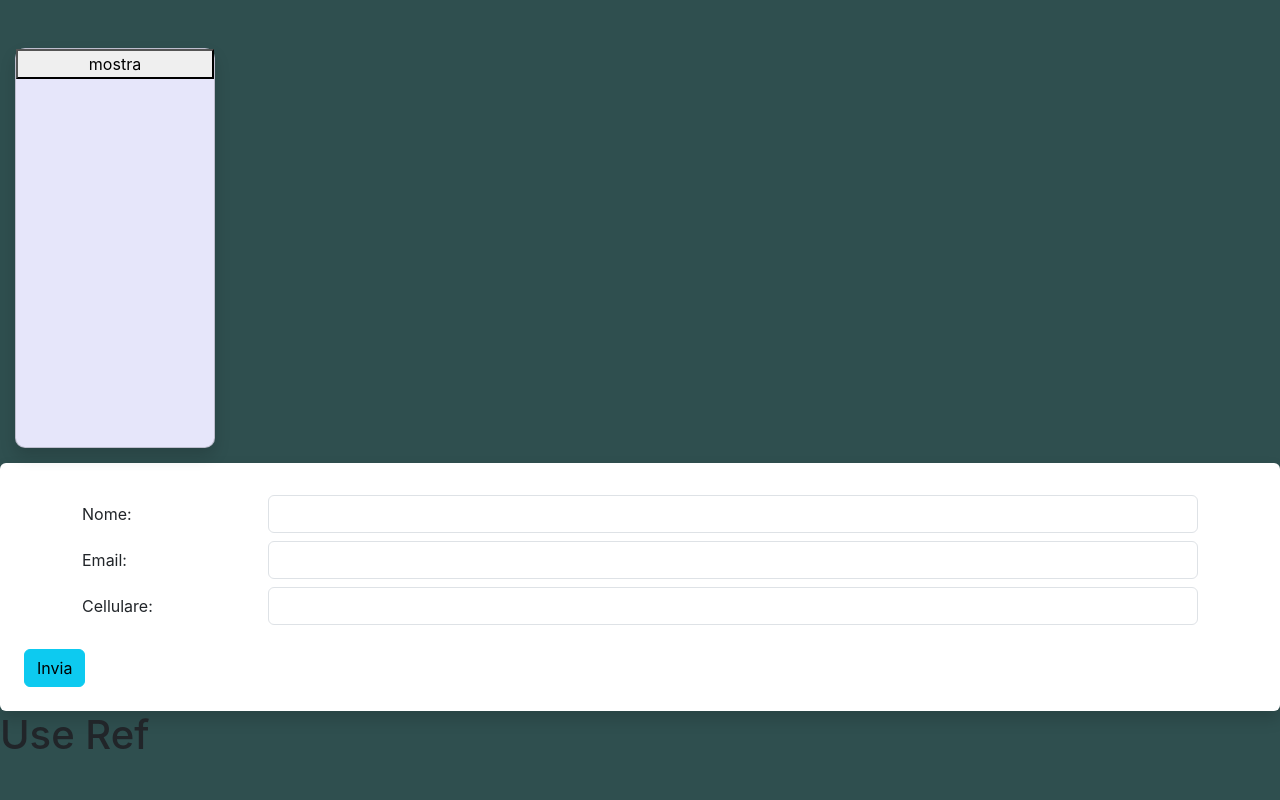
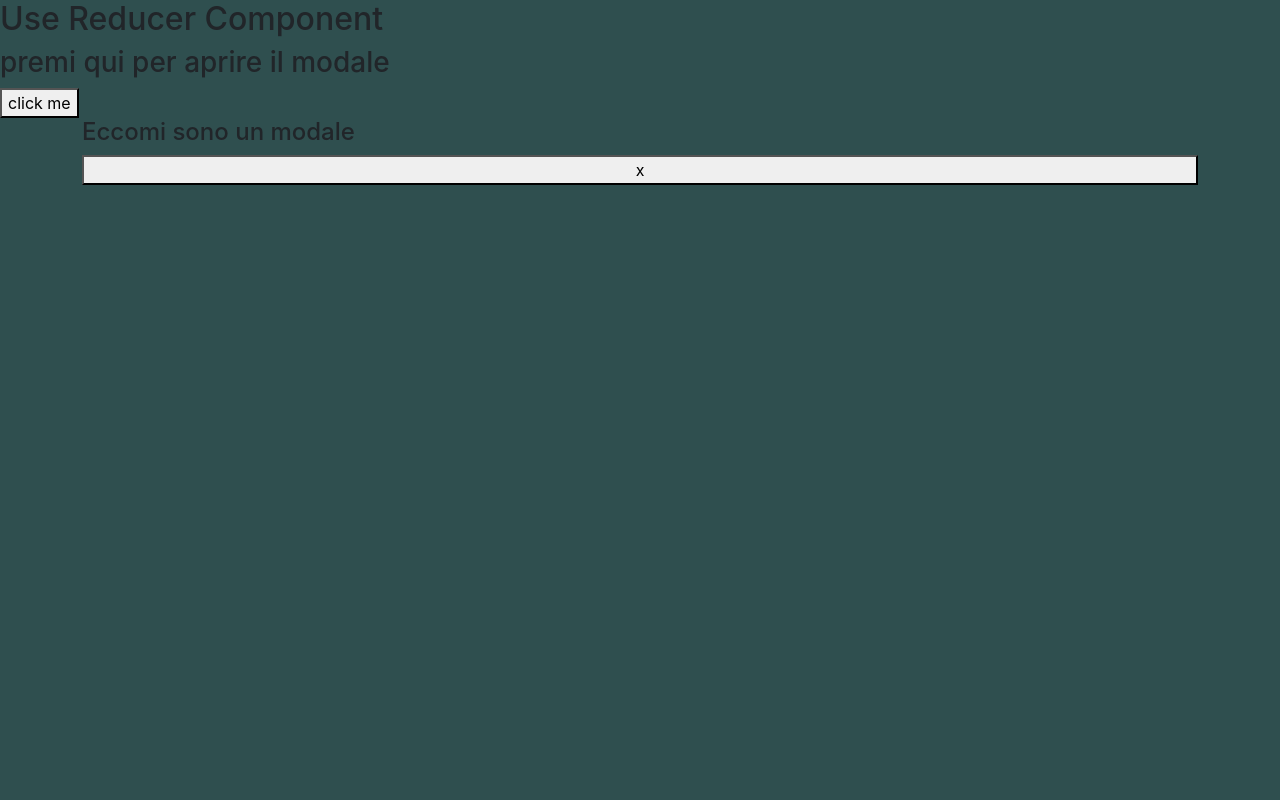
Before and after one commit to gpaparaz/react-tutorial, a React (Create React App) app in the folder app/: page / in a window 1280 px wide. Shown: the top 800 px of the page. Built offline with nearby package versions, Linux system fonts and the light colour scheme; the HTML template or start-up script is replaced by a standard one.

Commit message:
reducer with modal
tramite reducer cambio lo stato del mio modale, dispatch serve solo a descrivere la funzione che sto chiamando, mentre dentro reducer devo perentoriamente tornare lo state

```diff
--- a/app/src/App.js
+++ b/app/src/App.js
@@ -10,6 +10,7 @@ import FetchData from './useEffect-fetch';
 import Hideorshowcomponent from './hideorshowcomponent';
 import ControlledInput from './input-object-state';
 import RefExample from './useref-example';
+import ModalParent from './modal-parent';
 function App() {
 
 
@@ -39,9 +40,10 @@ function App() {
 
       {/* <FetchData/> */}
 
-      <Hideorshowcomponent />
-      <ControlledInput />
-      <RefExample />
+      {/* <Hideorshowcomponent />
+      <ControlledInput /> */}
+      {/* <RefExample /> */}
+      <ModalParent />
     </div>
   );
 }
--- /dev/null
+++ b/app/src/modal-parent.js
@@ -0,0 +1,73 @@
+import React, { useReducer, useState } from 'react'
+import Modal from './modal'
+
+//definisco lo state iniziale
+const initialState = {
+    isModalOpen: false,
+    modalContent: 'Eccomi sono un modale'
+}
+
+
+//questa funzione solitamente si importerebbe da un altro file
+//si prende in carico le azioni necessarie a cambiare il nostro state
+const reducer = (state, action) => {
+    if(action.type === 'PREMO_BOTTONE')
+        console.log('bottone premuto')
+    if(action.type === 'APRI_MODAL'){
+        return  {
+            // prima copio tutte le proprietà e poi modifico quelle che mi interessano
+            ...state,
+            isModalOpen: true
+        }
+    }
+
+    if(action.type === 'CHIUDI_MODAL'){
+        return  {
+            // prima copio tutte le proprietà e poi modifico quelle che mi interessano
+            ...state,
+            isModalOpen: false
+        }
+    }
+    return state;
+}
+
+const ModalParent = () => {
+    //questi due valori sono nomenclature di convenzione coinvolte con useReducer
+    //dispatch delega a una funzione esterna il compito di modificare il nostro state
+    const [state, dispatch] = useReducer(reducer, initialState)
+
+    //queste due funzioni sono state sostituite dall initialState
+    // const [isModalOpen, setIsModalOpen] = useState(false)
+    // const [modalContent, setModalContent] = useState("Eccomi sono un modal")
+
+    // const openModal = () => {
+    //     setIsModalOpen(!isModalOpen)
+    // }
+
+    //con type descrivo cosa fa questa funzione. dobbiamo SEMPRE ritonare il nostro state
+    const tiPremo = () => {
+        dispatch({type:'PREMO_BOTTONE'})
+    }
+
+    const apriModal = () => {
+        dispatch({type:'APRI_MODAL'})
+    }
+
+    const chiudiModal = () => {
+        dispatch({ type: 'CHIUDI_MODAL' });
+      };
+
+  return (
+    <div>
+      <h2>Use Reducer Component</h2>
+      <h3>premi qui per aprire il modale</h3>
+      <button className='button' onClick={apriModal}>click me </button>
+      <Modal
+      modalContent={state.modalContent}
+      modalState={state.isModalOpen}
+      openModal={chiudiModal} />
+    </div>
+  )
+}
+
+export default ModalParent
--- /dev/null
+++ b/app/src/modal.js
@@ -0,0 +1,18 @@
+import React from 'react'
+
+const Modal = ({modalContent, modalState, chiudiModal}) => {
+  return (
+    <div>
+      <section className={`modal-section ${modalState ? "show-modal" : ""}`}>
+      <div className="container modal-content">
+        <h4>{modalContent || "Sono un Modal"}</h4>
+        <button className="button delete-button" onClick={chiudiModal}>
+          x
+        </button>
+      </div>
+    </section>
+    </div>
+  )
+}
+
+export default Modal
```
